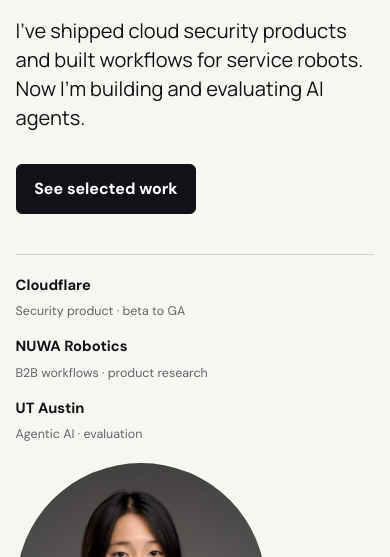
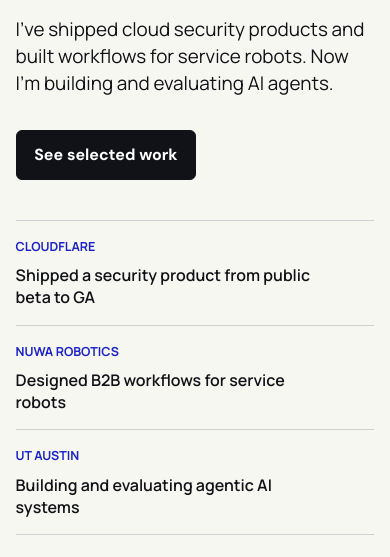
Before and after one commit to JJJJeny/JJJJeny.github.io, a plain HTML site: page index.html in a window 390 px wide. Shown: the part 287-844 px from the top of the page. Drawn offline with Linux system fonts and the light colour scheme.

Commit message:
Redesign portfolio hero evidence rail

```diff
--- a/index.html
+++ b/index.html
@@ -23,7 +23,7 @@
       href="https://fonts.googleapis.com/css2?family=DM+Sans:wght@400;500;600;700&amp;family=Manrope:wght@400;500;600;700;800&amp;display=swap"
       rel="stylesheet"
     />
-    <link rel="stylesheet" href="styles.css?v=20260922-1" />
+    <link rel="stylesheet" href="styles.css?v=20261116-2" />
     <script type="application/ld+json">
       {
         "@context": "https://schema.org",
@@ -80,11 +80,6 @@
           <div class="hero-actions">
             <a class="button button-primary" href="#work">See selected work</a>
           </div>
-          <div class="hero-proof" aria-label="Experience highlights">
-            <div><strong>Cloudflare</strong><span>Security product &middot; beta to GA</span></div>
-            <div><strong>NUWA Robotics</strong><span>B2B workflows &middot; product research</span></div>
-            <div><strong>UT Austin</strong><span>Agentic AI &middot; evaluation</span></div>
-          </div>
         </div>
 
         <div class="portrait-wrap">
@@ -96,6 +91,12 @@
             height="1365"
           />
           <p class="portrait-note">Austin, TX<br />M.S. Information Science, UT Austin &rsquo;27</p>
+        </div>
+
+        <div class="hero-proof" aria-label="Experience highlights">
+          <div><strong>Cloudflare</strong><span>Shipped a security product from public beta to GA</span></div>
+          <div><strong>NUWA Robotics</strong><span>Designed B2B workflows for service robots</span></div>
+          <div><strong>UT Austin</strong><span>Building and evaluating agentic AI systems</span></div>
         </div>
       </section>
 
--- a/styles.css
+++ b/styles.css
@@ -112,10 +112,11 @@ nav a:hover,
   min-height: 0;
   margin: 0 auto;
   display: grid;
-  grid-template-columns: minmax(0, 1fr) minmax(260px, 0.55fr);
-  gap: 5vw;
+  grid-template-columns: minmax(0, 1.35fr) minmax(280px, 0.65fr);
+  column-gap: clamp(3rem, 7vw, 7rem);
+  row-gap: 3.5rem;
   align-items: center;
-  padding: 5rem 0 4rem;
+  padding: 5rem 0 3.5rem;
 }
 
 .eyebrow,
@@ -145,7 +146,7 @@ h3 {
 h1 {
   max-width: 8ch;
   margin: 0;
-  font-size: 5.8rem;
+  font-size: clamp(5.8rem, 8vw, 7.2rem);
   font-weight: 800;
 }
 
@@ -155,6 +156,10 @@ h1 {
   font-family: "Manrope", Arial, sans-serif;
   font-size: 1.55rem;
   line-height: 1.45;
+}
+
+.hero-copy {
+  min-width: 0;
 }
 
 .hero-actions {
@@ -197,18 +202,47 @@ h1 {
 }
 
 .hero-proof {
+  grid-column: 1 / -1;
   display: grid;
   grid-template-columns: repeat(3, minmax(0, 1fr));
-  gap: 1rem;
-  margin-top: 2.5rem;
-  padding-top: 1.2rem;
+  margin-top: 0;
+  padding: 0;
   border-top: 1px solid var(--line);
+  border-bottom: 1px solid var(--line);
 }
-.hero-proof strong, .hero-proof span { display: block; }
-.hero-proof strong { font-size: 0.92rem; }
-.hero-proof span { margin-top: 0.3rem; color: var(--muted); font-size: 0.78rem; line-height: 1.5; }
-@media (max-width: 800px) {
-  .hero-proof { grid-template-columns: 1fr; gap: 0.9rem; }
+
+.hero-proof > div {
+  min-height: 108px;
+  padding: 1.35rem clamp(1.25rem, 2.5vw, 2.5rem);
+}
+
+.hero-proof > div:first-child {
+  padding-left: 0;
+}
+
+.hero-proof > div + div {
+  border-left: 1px solid var(--line);
+}
+
+.hero-proof strong,
+.hero-proof span {
+  display: block;
+}
+
+.hero-proof strong {
+  margin-bottom: 0.45rem;
+  color: var(--blue);
+  font-family: "Manrope", Arial, sans-serif;
+  font-size: 0.78rem;
+  text-transform: uppercase;
+}
+
+.hero-proof span {
+  max-width: 30ch;
+  font-family: "Manrope", Arial, sans-serif;
+  font-size: 1rem;
+  font-weight: 600;
+  line-height: 1.4;
 }
 
 .portrait {
@@ -756,6 +790,7 @@ details p {
   .hero {
     min-height: auto;
     grid-template-columns: 1fr;
+    row-gap: 2.5rem;
     padding: 3rem 0 2.5rem;
   }
 
@@ -764,12 +799,31 @@ details p {
   }
 
   .hero-statement {
-    font-size: 1.25rem;
+    font-size: 1.18rem;
+    overflow-wrap: anywhere;
   }
 
   .portrait-wrap {
     width: min(72vw, 250px);
     justify-self: start;
+    order: 3;
+  }
+
+  .hero-proof {
+    grid-column: auto;
+    grid-template-columns: 1fr;
+    order: 2;
+  }
+
+  .hero-proof > div,
+  .hero-proof > div:first-child {
+    min-height: 0;
+    padding: 1rem 0;
+  }
+
+  .hero-proof > div + div {
+    border-top: 1px solid var(--line);
+    border-left: 0;
   }
 
   .selected-work-grid,
```
